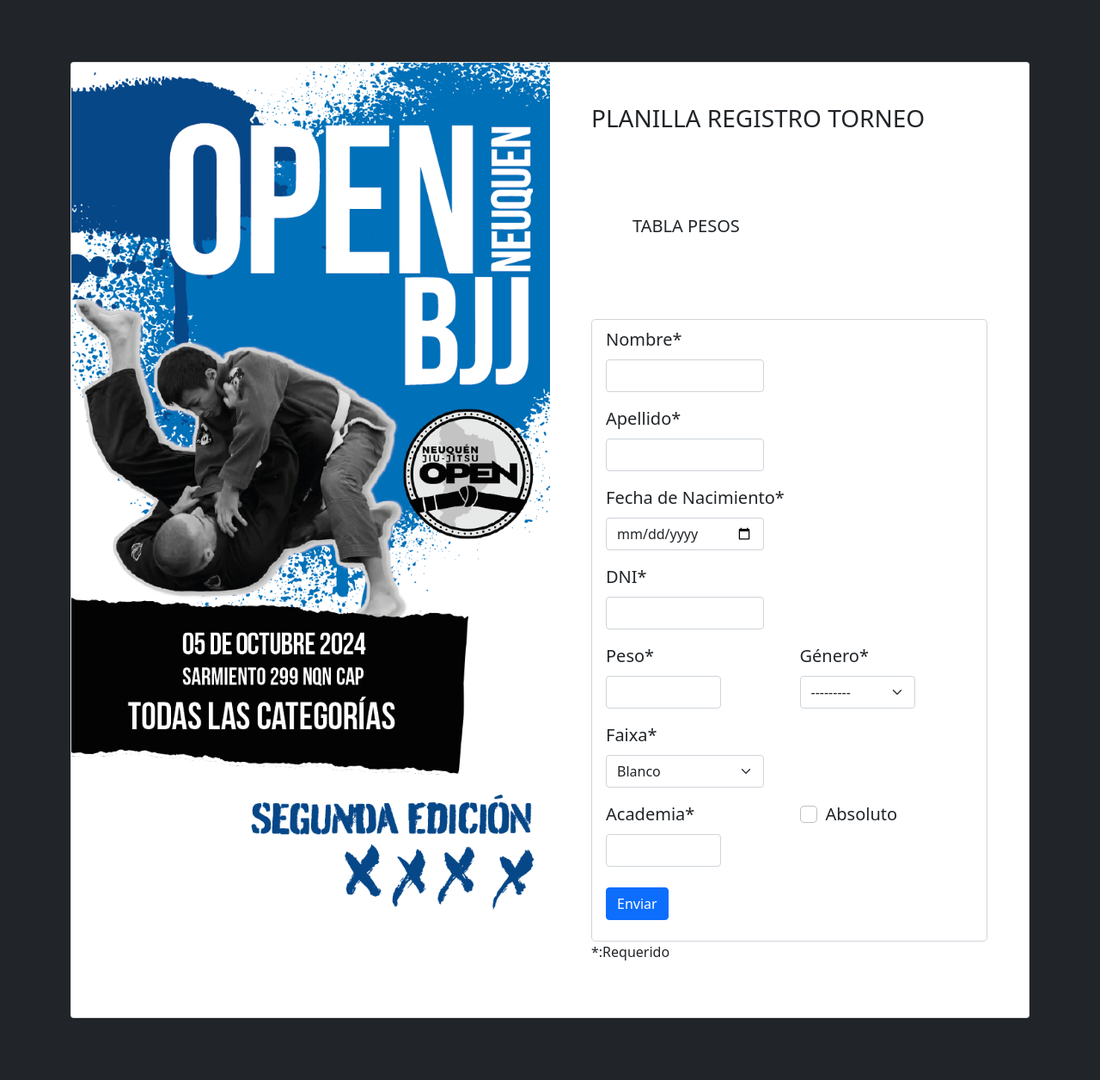
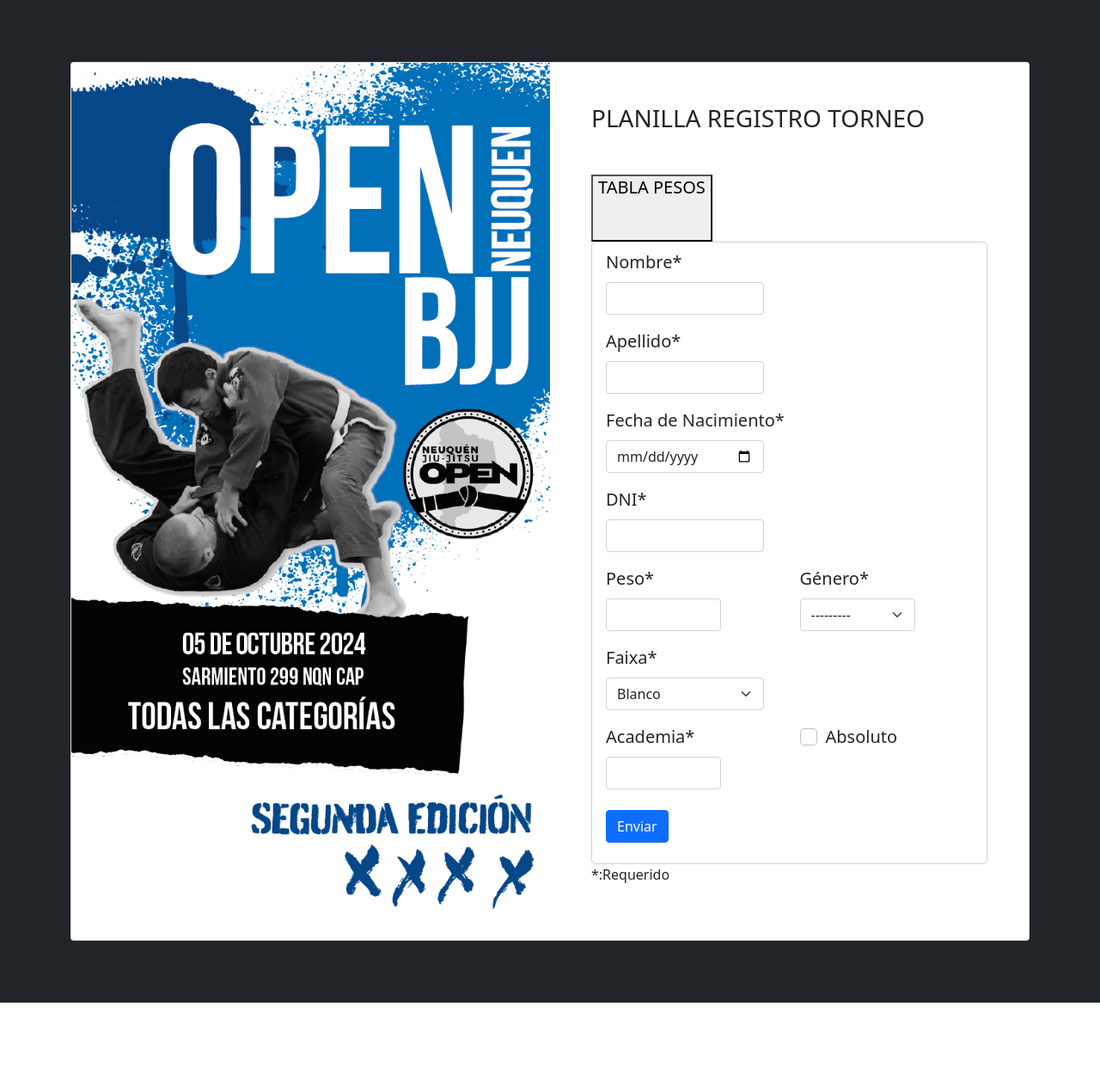
Before and after one commit to hanzy1110/BJJCrudApp, a Django app: page /ingreso/ in a window 1280 px wide. Shown: the whole page at 86% size. After the commit the page ends 1166 px from the top, so only its background shows below. Run offline with Django 4.2, Linux system fonts and the light colour scheme; some libraries are stand-ins or nearby versions.

Commit message:
more html

```diff
--- a/BJJCrudAPP/templates/new_student_form.html
+++ b/BJJCrudAPP/templates/new_student_form.html
@@ -44,13 +44,9 @@
 
                                 <div class="card-body p-md-5 text-black">
                                     <h3 class="mb-5 text-uppercase">Planilla Registro Torneo</h3>
-                                    <div class="card-body p-md-5 text-black">
-
-                                        <div hx-get="{% url 'tabla_pesos' %}" hx-swap="beforeend" hx-target="body" hx-trigger="onclick">
+                                        <button hx-get="{% url 'tabla_pesos' %}" hx-swap="beforeend" hx-target="body" hx-trigger="onclick">
                                             <h5 class="mb-5 text-uppercase">Tabla Pesos</h5>
-                                        </div>
-
-                                    </div>
+                                        </button>
                                     <!-- FORM STARTS HERE! -->
                                     {% crispy form %}
                                     <p> *:Requerido </p>
```
